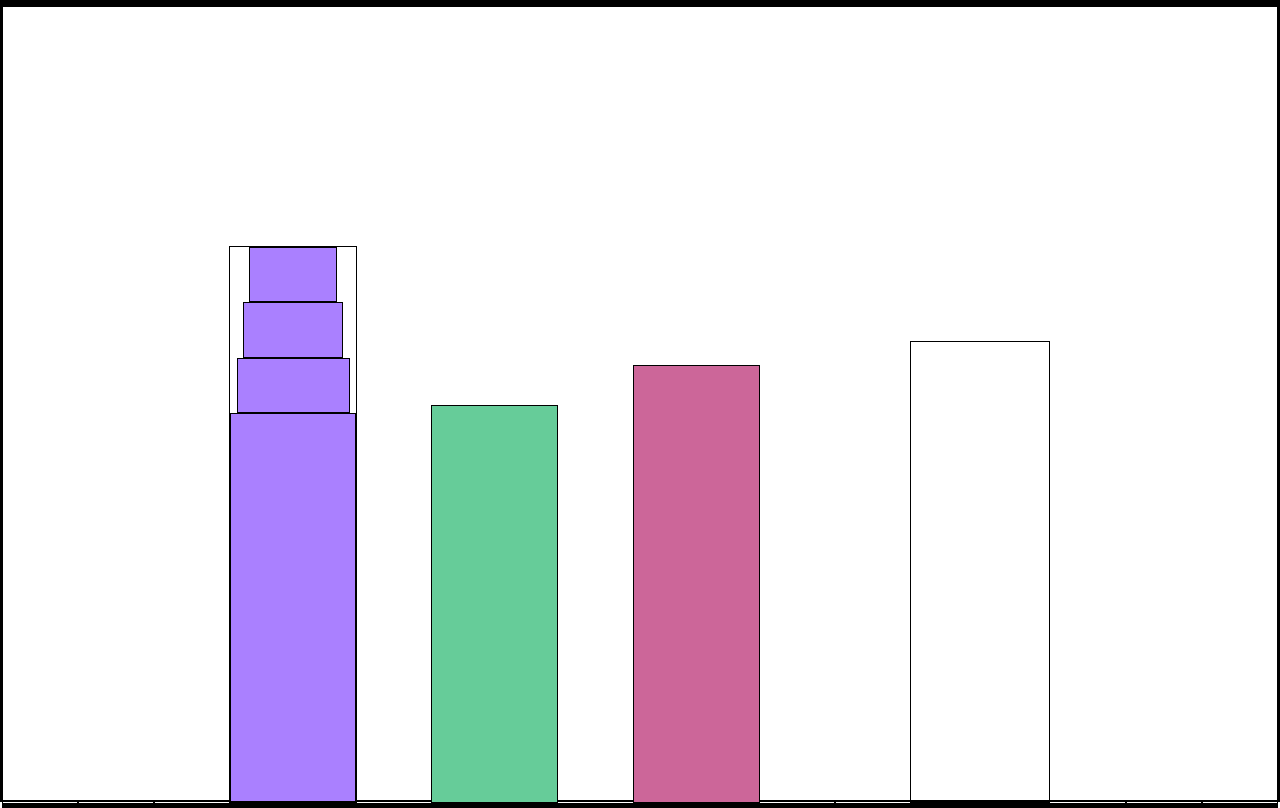
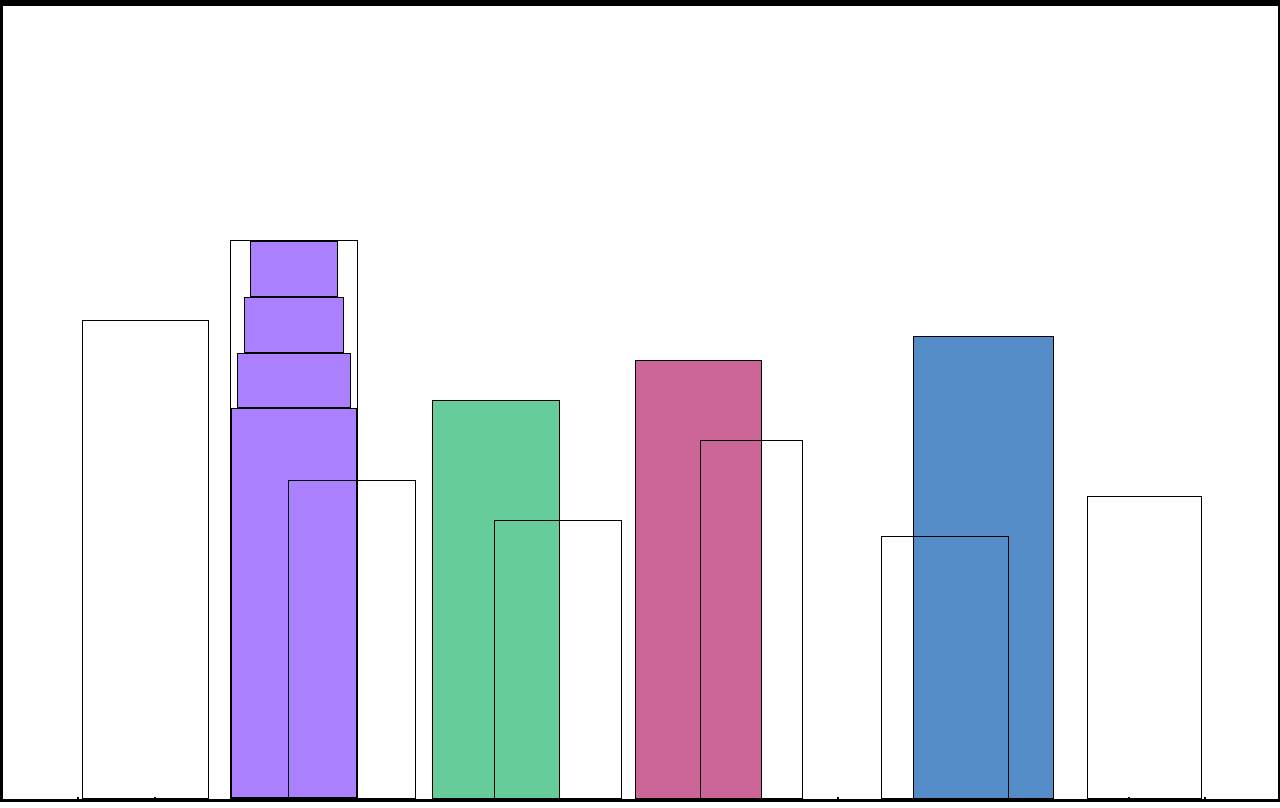
Before and after one commit to LittleLW8847/CITY-SKYLINE, a plain HTML site: page index.html in a window 1280 px wide. Drawn offline with Linux system fonts and the light colour scheme.

Commit message:
pregress

```diff
--- a/index.html
+++ b/index.html
@@ -24,7 +24,13 @@
             <div></div>
             <div></div>
         </div>
-        <div></div>
-        <div></div>
+        <div class="foreground-buildings">
+            <div class="fb1"></div>
+            <div class="fb2"></div>
+            <div class="fb3"></div>
+            <div class="fb4"></div>
+            <div class="fb5"></div>
+            <div class="fb6"></div>
+        </div>
     </body>
 </html>
--- a/styles.css
+++ b/styles.css
@@ -2,6 +2,7 @@
     --building-color1:#aa80ff;
     --building-color2:#66cc99;
     --building-color3:#cc6699;
+    --building-color4:#538cc6;
 }
 
 *{
@@ -15,12 +16,15 @@ body{
     overflow: hidden;
 }
 
-.background-buildings{
+.background-buildings, .foreground-buildings{
     width: 100%;
     height: 100%;
     display: flex;
     align-items: flex-end;
     justify-content: space-evenly;
+    position: absolute;
+    top:0;
+
 }
 
 .bb1{
@@ -58,16 +62,47 @@ body{
 .bb2{
     width: 10%;
     height: 50%;
-    background-color: var(--building-color2,  green);
+    background-color: var(--building-color2);
 }
 
 .bb3{
     width: 10%;
     height: 55%;
-    background-color: var(--building-color3,pink);
+    background-color: var(--building-color3);
 }
 
 .bb4{
     width: 11%;
     height: 58%;
+    background-color: var(--building-color4);
 }
+
+.fb1{
+    width: 10%;
+    height: 60%;
+}
+
+.fb2{
+    width: 10%;
+    height: 40%;
+}
+
+.fb3{
+    width: 10%;
+    height: 35%;
+}
+
+.fb4{
+    width: 8%;
+    height: 45%;
+}
+
+.fb5{
+    width: 10%;
+    height: 33%;
+}
+
+.fb6{
+    width: 9%;
+    height: 38%;
+}
```
